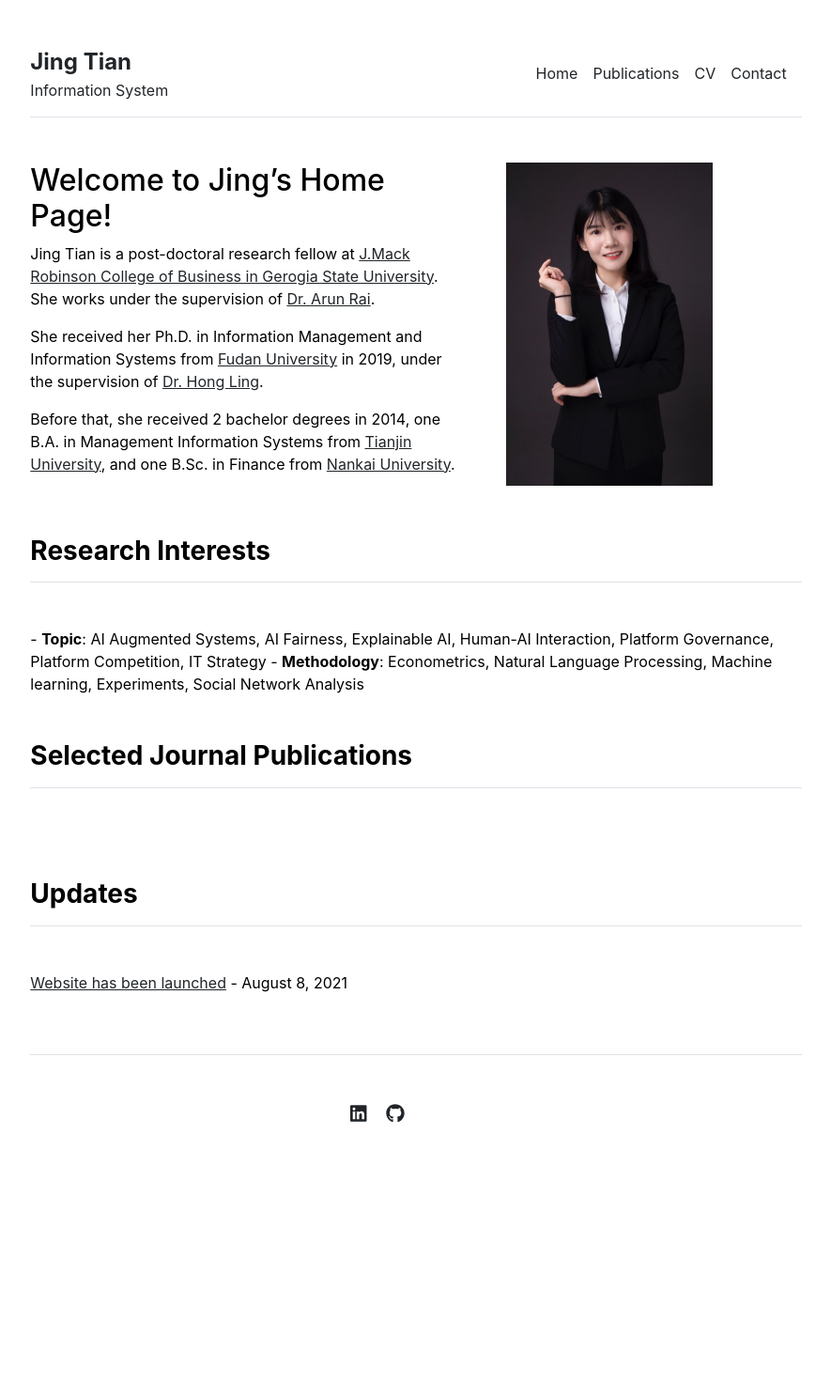
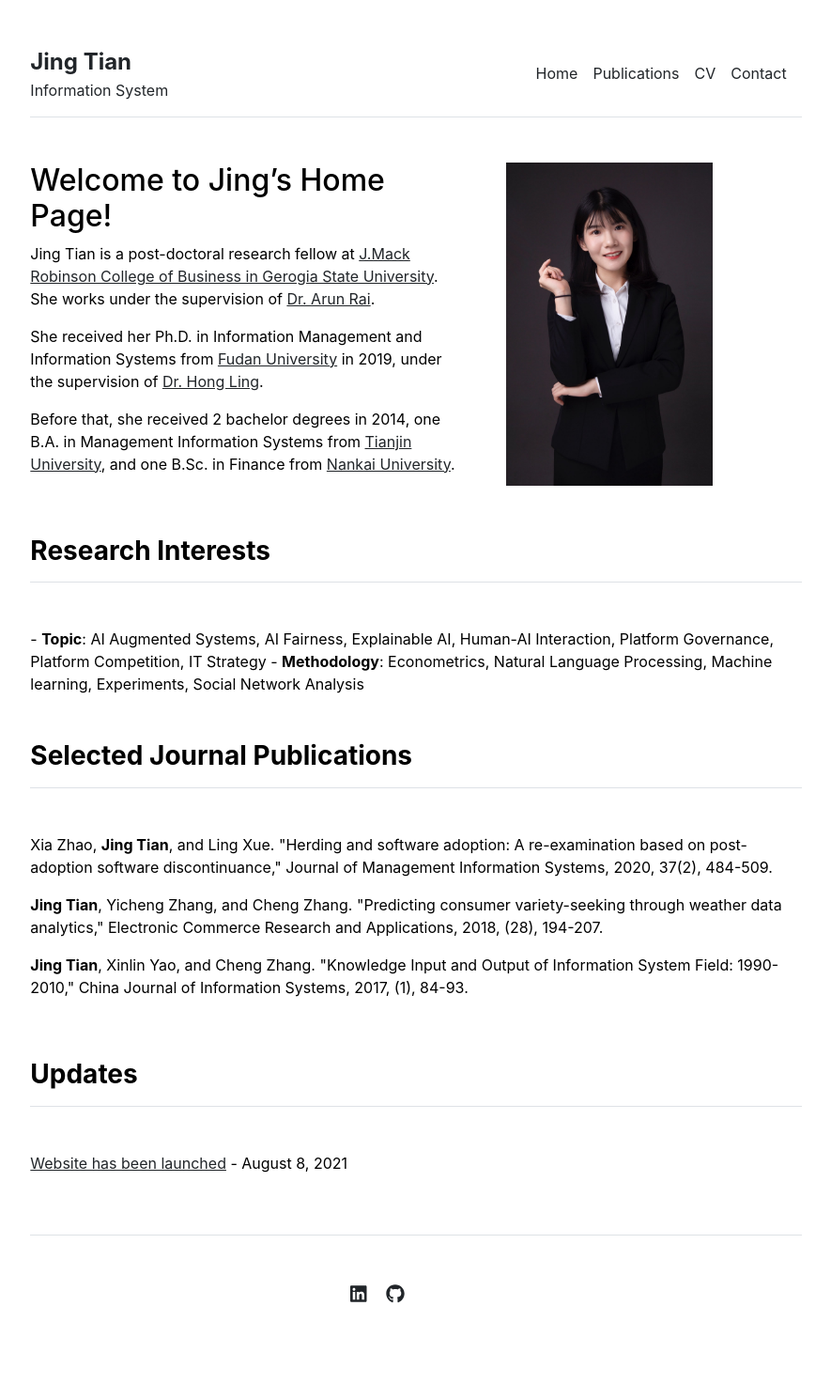
Before and after one commit to jingtianIS/jingtianIS.github.io, a Jekyll site: the page built from index.md, in a window 1280 px wide. Shown: the whole page at 94% size, without its empty margins (197-1082 px from the left). Built offline with Jekyll 4.4.1, drawn with Linux system fonts in a browser that asks for light colours; before the commit the page ends 1297 px from its top, so only the background shows below that; part of the change alters nothing that is shown.

Commit message:
Update publications.yml

```diff
--- a/_data/publications.yml
+++ b/_data/publications.yml
@@ -1,8 +1,10 @@
-#- {name: '', url: ''}
-journal:
+selected_journal:
 - {name: 'Xia Zhao, <b>Jing Tian</b>, and Ling Xue. "Herding and software adoption: A re-examination based on post-adoption software discontinuance," Journal of Management Information Systems, 2020, 37(2), 484-509.'}
 - {name: '<b>Jing Tian</b>, Yicheng Zhang, and Cheng Zhang. "Predicting consumer variety-seeking through weather data analytics," Electronic Commerce Research and Applications, 2018, (28), 194-207.'}
 - {name: '<b>Jing Tian</b>, Xinlin Yao, and Cheng Zhang. "Knowledge Input and Output of Information System Field: 1990-2010," China Journal of Information Systems, 2017, (1), 84-93.'}
+
+other_journal:
+#- {name: '', url: ''}
 
 working:
 - {name: '<b>Jing Tian</b>, Xia Zhao, and Ling Xue. "Platform Compatibility and Developer Multihoming: A Tradeoff Perspective," under the 3rd round review at MIS Quarterly.'}
```
